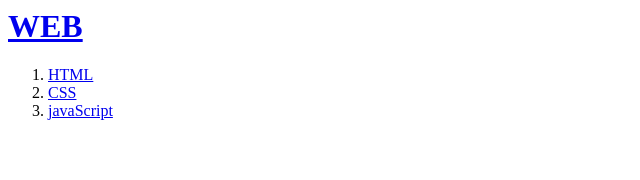
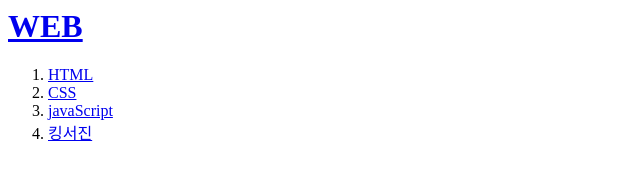
Before and after one commit to kimhold/web-1, a plain HTML site: page index.html in a window 1280 px wide. Shown: the full height of the page, 0-640 px from the left. Drawn offline with Linux system fonts and the light colour scheme.

Commit message:
Add files via upload

```diff
--- a/index.html
+++ b/index.html
@@ -10,5 +10,6 @@
   <li><a href="1.html">HTML<a/></li>
   <li><a href="2.html">CSS<a/></li>
   <li><a href="3.html">javaScript<a/></li>
+  <li><a href="4.html">킹서진<a/></li>
   </ol>
 </body>
```
